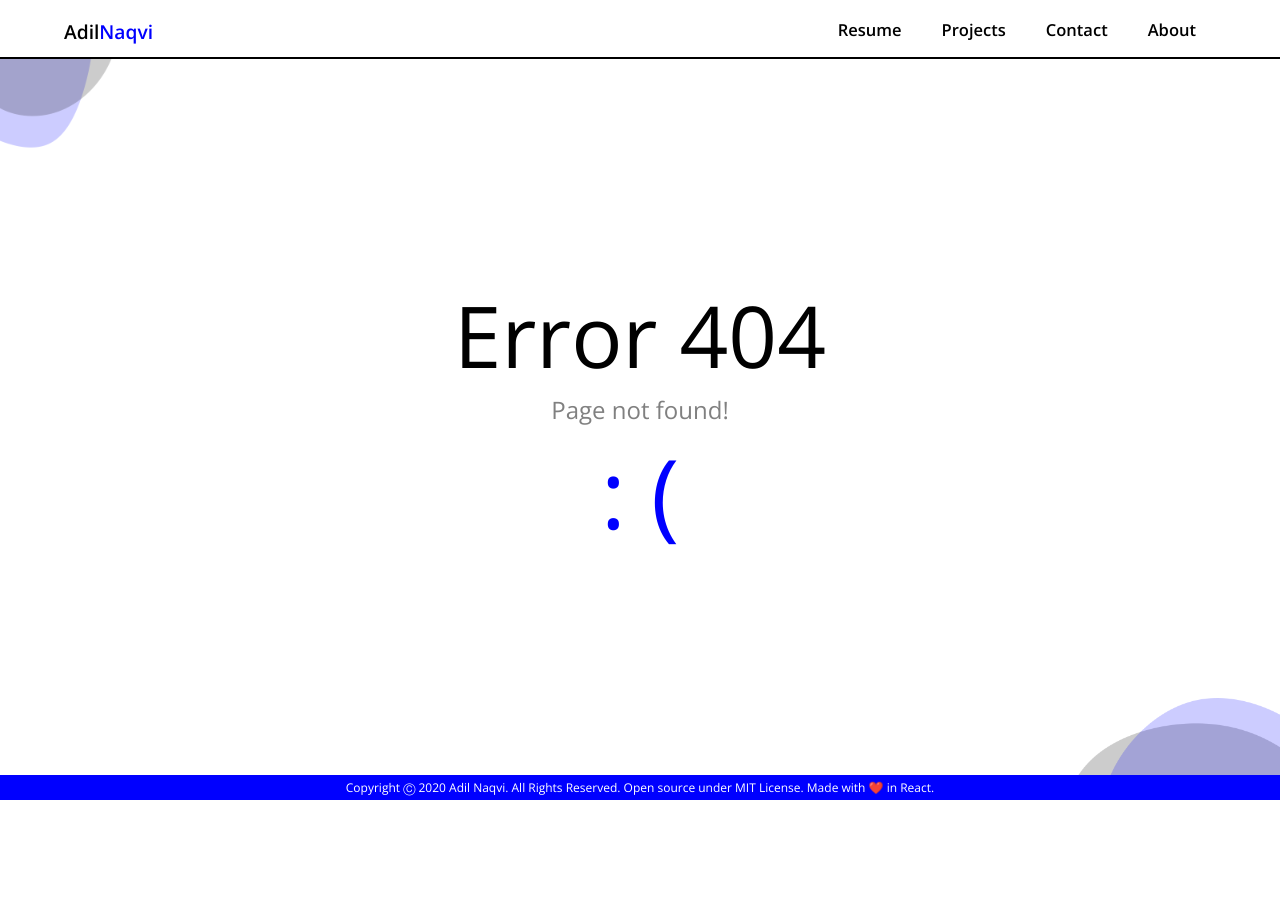
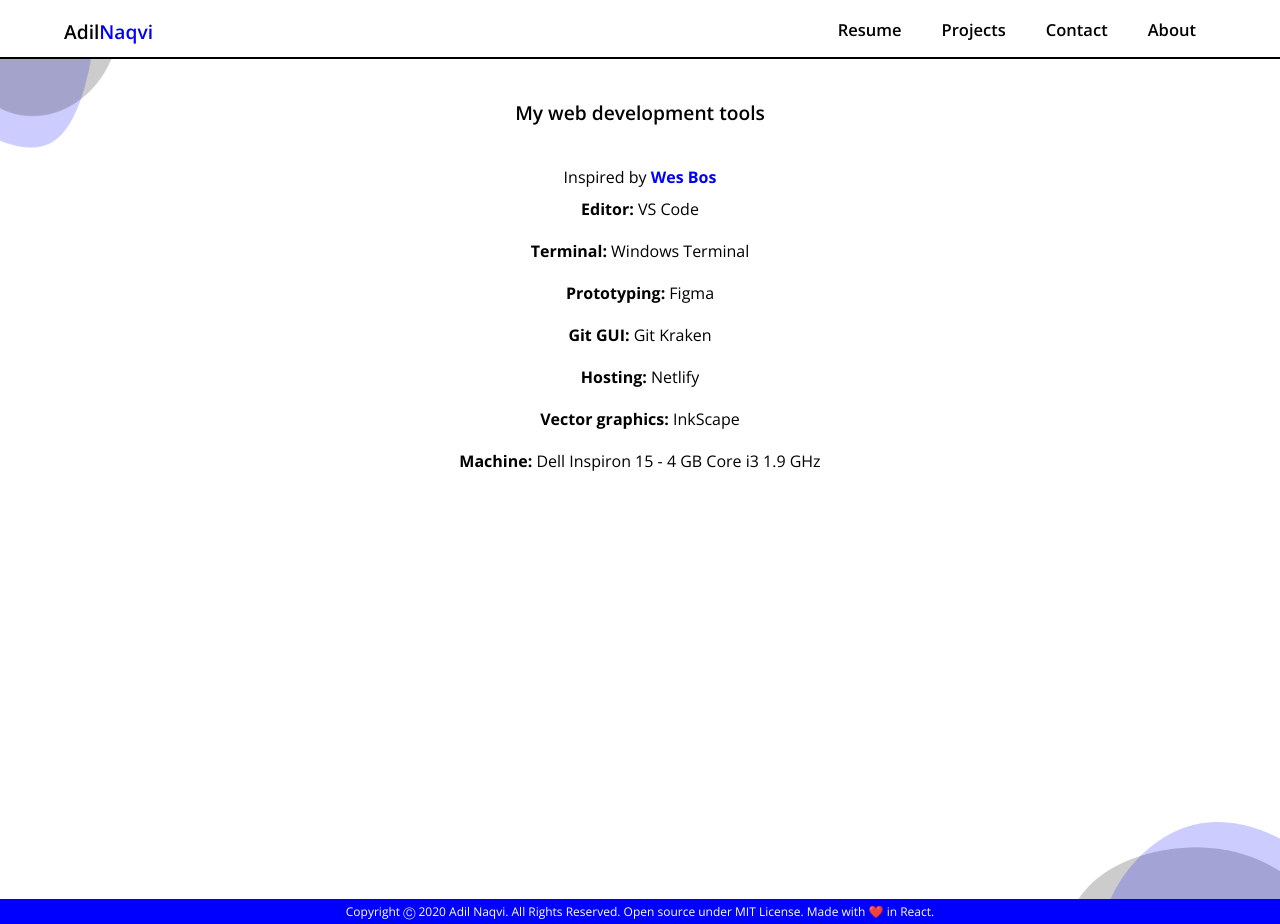
Before and after one commit to notadilnaqvi/portfolio-website, a React (Create React App) app: page /uses in a window 1280 px wide. Before the commit this address led to /error. Before the commit the page ends 800 px from the top, so only its background shows below. Built offline with nearby package versions, Linux system fonts and the light colour scheme.

Commit message:
Added temporary Uses page

```diff
--- a/src/App.css
+++ b/src/App.css
@@ -405,7 +405,6 @@
   font-weight: 600;
   border-bottom: 2px blue solid;
   margin: 5vh 0vw;
-
 }
 
 .about-segment {
@@ -783,3 +782,30 @@
 .copy_hidden{
   display: none;
 }
+
+/* USES PAGE */
+.uses-heading {
+  font-size: calc(12pt + .25vw);
+  font-weight: 600;
+  margin: 5vh 0vw;
+  text-align: center;
+}
+
+.uses-li{
+padding: 10px 0px;
+text-align: center;
+}
+
+.uses-sub-heading{
+  text-align: center;
+}
+
+.uses-sub-heading-link{
+  text-decoration: none;
+  font-weight: 700;
+  color: blue;
+}
+
+.uses-wrapper{
+  min-height: 100vh;
+}
--- a/src/App.js
+++ b/src/App.js
@@ -4,6 +4,7 @@
 import Home from './pages/home.js';
 import Projects from './pages/projects.js';
 import Contact from './pages/contact.js';
+import Uses from './pages/uses.js';
 import About from './pages/about.js';
 import PageNotFound from './pages/error.js';
 import ScrollToTop from './components/scrollToTop.js';
@@ -18,6 +19,7 @@
 				<Route exact path='/projects' component={Projects}/>
 				<Route exact path='/contact' component={Contact}/>
 				<Route exact path='/about' component={About}/>
+				<Route exact path='/uses' component={Uses}/>
 				<Route exact path='/error' component={PageNotFound}/>
 				<Redirect to='/error'/>
 			</Switch>
--- /dev/null
+++ b/src/pages/uses.js
@@ -0,0 +1,32 @@
+import React from 'react';
+import Title from '../components/title.js';
+import Footer from '../components/footer.js';
+import Header from '../components/header.js';
+
+
+function Uses(){
+	return(
+		<>
+			<Title pageTitle='/uses'/>
+			<Header/>
+			<hr/>
+            <div className="uses-wrapper">
+                <h1 className="uses-heading">My web development tools</h1>
+                <p className="uses-sub-heading">Inspired by <a href="https://wesbos.com/" className="uses-sub-heading-link">Wes Bos</a></p>
+                <ul>
+                    <li className="uses-li"><b>Editor:</b> VS Code</li>
+                    <li className="uses-li"><b>Terminal:</b> Windows Terminal</li>
+                    <li className="uses-li"><b>Prototyping:</b> Figma</li>
+                    <li className="uses-li"><b>Git GUI:</b> Git Kraken</li>
+                    <li className="uses-li"><b>Hosting:</b> Netlify</li>
+                    <li className="uses-li"><b>Vector graphics:</b> InkScape</li>
+                    <li className="uses-li"><b>Machine:</b> Dell Inspiron 15 - 4 GB Core i3 1.9 GHz</li>
+                </ul>
+            </div>
+
+			<Footer/>
+		</>
+	);
+}
+
+export default Uses;
```
